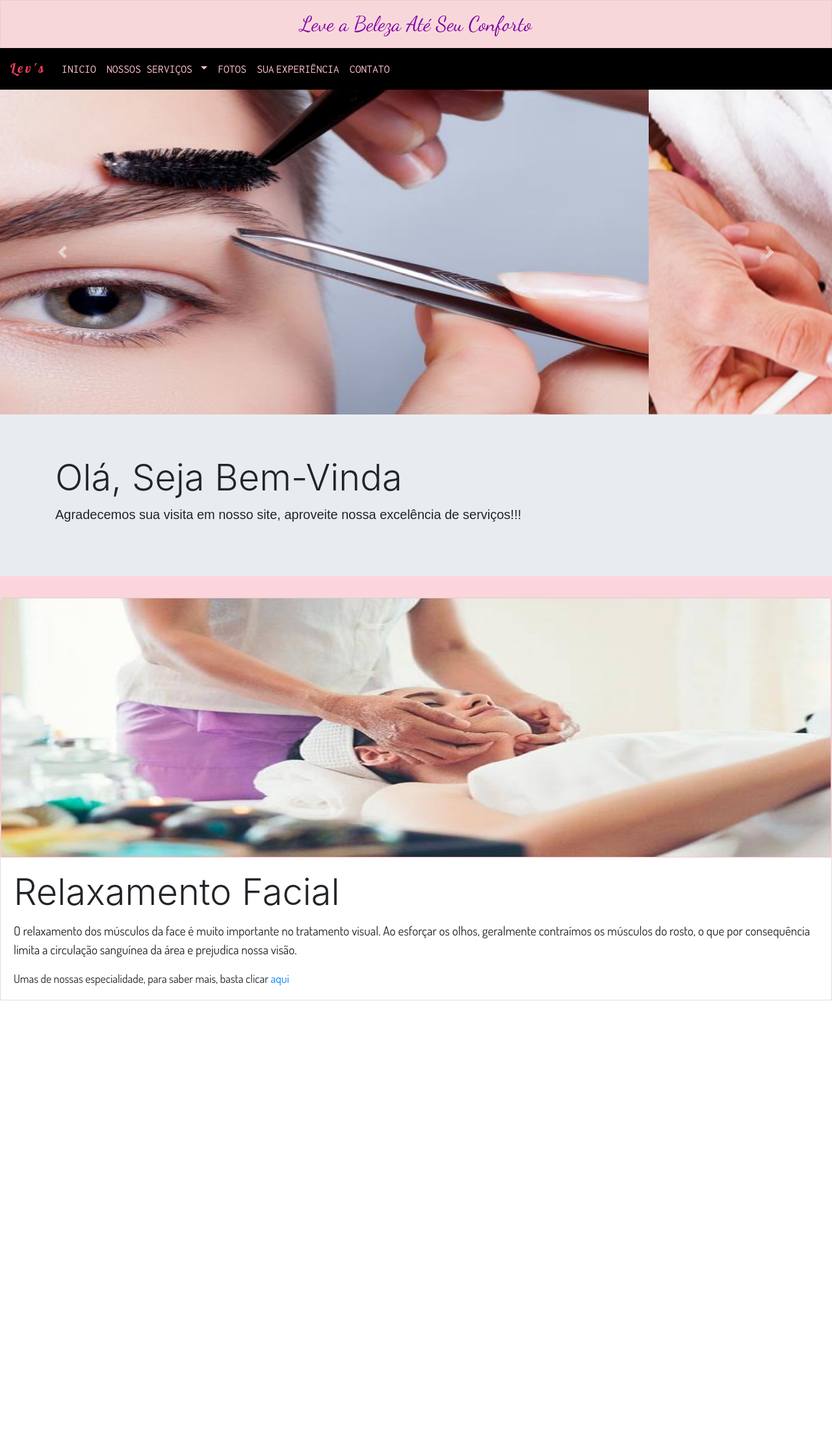
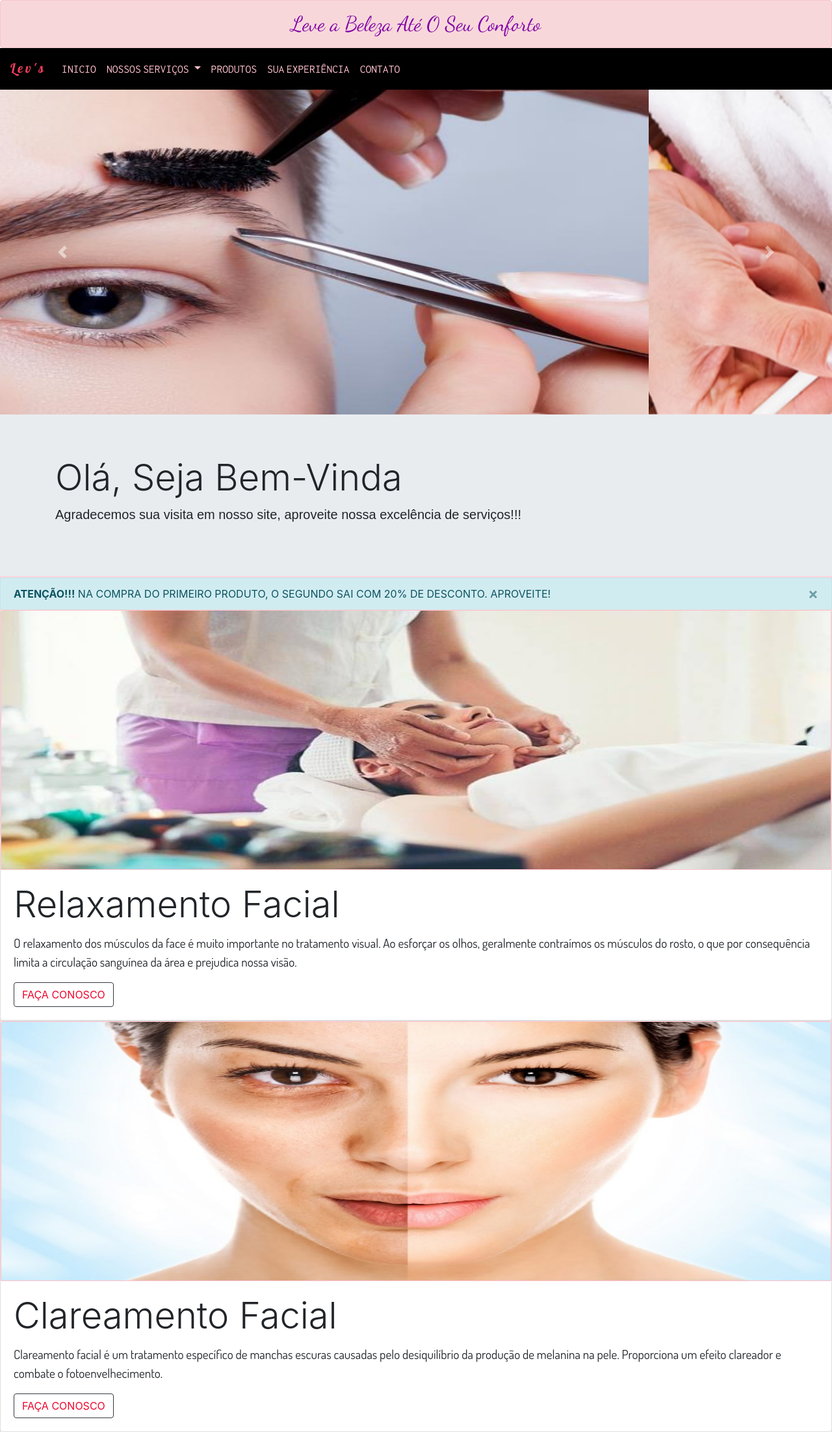
Before and after one commit to Guedix/primeiro-projeto, a plain HTML site: page index.html in a window 1280 px wide. Shown: the whole page at 65% size. Before the commit the page ends 1548 px from the top, so only its background shows below. Drawn offline with Linux system fonts and the light colour scheme; a web font is replaced by a local one.

Commit message:
Primeiro Projeto

```diff
--- a/index.html
+++ b/index.html
@@ -23,12 +23,13 @@
              <style>
 
              ul li a { font-family: 'Inconsolata', monospace;}
+             ul li a:hover {transform: scale(1.1); transition: 0,5s;}
 
              main { background: rgb(252, 213, 220);}
 
+             .jumbotron:hover {transform: scale(1.1);}
 
              </style>
-
 
        </head>
 
@@ -38,15 +39,15 @@
 
                 <main>
 
-                        <div class="alert alert-danger" role="alert"
+                        <div class="alert alert-danger fixed-top" role="alert"
                         style="font-family: 'Dancing Script', cursive;
                         color: rgb(128, 3, 167);
                         font-size: 2.0em;
                         text-align: center;">
-                                Leve a Beleza Até Seu Conforto
+                                Leve a Beleza Até O Seu Conforto
                         </div>
 
-                    <nav class="navbar navbar-expand-lg" id="navbar" style="background-color: rgb(0, 0, 0); margin-top: -16px;">
+                    <nav class="navbar navbar-expand-lg" id="navbar" style="background-color: rgb(0, 0, 0); margin-top: 74px;">
 
                       <div class="navbar-header"> <!--Adicionar logo da empresa-->
 
@@ -67,19 +68,21 @@
                               <span class="sr-only">(current)</span>
                             </a>
                           </li>
-                          <li class="nav-item dropdown">
+                          <li class="nav-item dropdown" style="word-spacing: -0.3em">
                             <a class="nav-link dropdown-toggle" wm-link="#" id="navbarDropdown" role="button" data-toggle="dropdown" style="color: pink;"
                               aria-haspopup="true" aria-expanded="false">
                               NOSSOS SERVIÇOS
                             </a>
                             <div class="dropdown-menu" aria-labelledby="navbarDropdown">
-                              <a class="dropdown-item" wm-link="#">Exemplo1</a>
-                              <a class="dropdown-item" wm-link="#">Exemplo2</a>
+                              <a class="dropdown-item" wm-link="#">Relaxamento Facial</a>
+                              <div class="dropdown-divider"></div>
+                              <a class="dropdown-item" wm-link="#">Clareamento Facial</a>
+                              <div class="dropdown-divider"></div>
                               <a class="dropdown-item" wm-link="#">Exemplo3</a>
                             </div>
                           </li>
                           <li class="nav-item">
-                            <a class="nav-link" href="#" style="color: pink;">FOTOS</a>
+                            <a class="nav-link" href="#" style="color: pink;">PRODUTOS</a>
                           </li>
                           <li class="nav-item">
                             <a class="nav-link" href="#" style="color: pink; word-spacing: -0.3em">SUA EXPERIÊNCIA</a>
@@ -94,13 +97,13 @@
                     <div id="carouselExampleControls" class="carousel slide" data-ride="carousel">
                             <div class="carousel-inner">
                               <div class="carousel-item active">
-                                <img class="d-block w-100" src="img/exemplo1.jpg" alt="First slide" width="100%;" height="500px;">
+                                <img class="d-block w-100 img-responsive" src="img/exemplo1.jpg" alt="First slide" width="100%;" height="500px;">
                               </div>
                               <div class="carousel-item">
-                                <img class="d-block w-100" src="img/essavai.jpg" alt="Second slide" width="100%;" height="500px;">
+                                <img class="d-block w-100 img-responsive" src="img/essavai.jpg" alt="Second slide" width="100%;" height="500px;">
                               </div>
                               <div class="carousel-item">
-                                <img class="d-block w-100" src="img/teste3.jpg" alt="Third slide" width="100%;" height="500px;">
+                                <img class="d-block w-100 img-responsive" src="img/teste3.jpg" alt="Third slide" width="100%;" height="500px;">
                               </div>
                             </div>
                             <a class="carousel-control-prev" href="#carouselExampleControls" role="button" data-slide="prev">
@@ -119,15 +122,31 @@
                                   <p class="lead" style="font-family: 'KoHo', sans-serif;">Agradecemos sua visita em nosso site, aproveite nossa excelência de serviços!!!</p>
                                 </div>
                           </div>
+
+                          <div class="alert alert-info alert-dismissible fade show" style="margin-top: -30px;" role="alert">
+                                <strong>ATENÇÃO!!!</strong> NA COMPRA DO PRIMEIRO PRODUTO, O SEGUNDO SAI COM 20% DE DESCONTO. APROVEITE!
+                                <button type="button" class="close" data-dismiss="alert" aria-label="Close">
+                                  <span aria-hidden="true">&times;</span>
+                                </button>
+                          </div>
+
                                                                  <!--Primeiro item-->
-                          <div class="card mb-2">
-                                <img class="card-img-top img-rounded" src="img/relaxfacial.jpeg"  alt="Relaxamento facial" width="300px" height="400px;" style="border: 1px solid pink">
+                          <div class="card mb-2" style="margin-top: -17px;">
+                                <img class="card-img-top img-rounded img-responsive" src="img/relaxfacial.jpeg"  alt="Relaxamento facial" width="300px" height="400px;" style="border: 1px solid pink">
                                 <div class="card-body">
                                   <h5 class="card-title display-4">Relaxamento Facial</h5>
                                   <p class="card-text" style="font-family: 'Dosis', sans-serif; font-size: 1.2em">O relaxamento dos músculos da face é muito importante no tratamento visual. Ao esforçar os olhos, geralmente contraímos os músculos do rosto, o que por consequência limita a circulação sanguínea da área e prejudica nossa visão.</p>
-                                  <p class="card-text" style="font-family: 'Dosis', sans-serif; font-size: 1.1em">Umas de nossas especialidade, para saber mais, basta clicar <a href="#">aqui</a></p>
+                                  <button type="button" class="btn btn-outline-dark" style="color: rgb(238, 6, 45)">FAÇA CONOSCO</button>
                                 </div>
                          </div>
+
+                         <div class="card mb-2" style="margin-top: -8px;">
+                                <img class="card-img-top img-rounded img-responsive" src="img/rugas.jpg" alt="clareamento facial" width="300px" height="400px;" style="border: 1px solid pink">
+                                <div class="card-body">
+                                  <h5 class="card-title display-4">Clareamento Facial</h5>
+                                  <p class="card-text" style="font-family: 'Dosis', sans-serif; font-size: 1.2em">Clareamento facial é um tratamento específico de manchas escuras causadas pelo desiquilíbrio da produção de melanina na pele. Proporciona um efeito clareador e combate o fotoenvelhecimento.</p>
+                                  <button type="button" class="btn btn-outline-dark" style="color: rgb(238, 6, 45)">FAÇA CONOSCO</button>
+                        </div>
 
              </main>
 
```
Also changed, not shown: img/clareamento.jpg (added), img/rugas.jpg (added), 1 other file.
